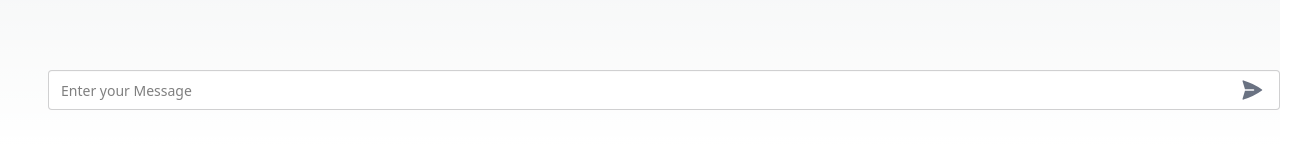
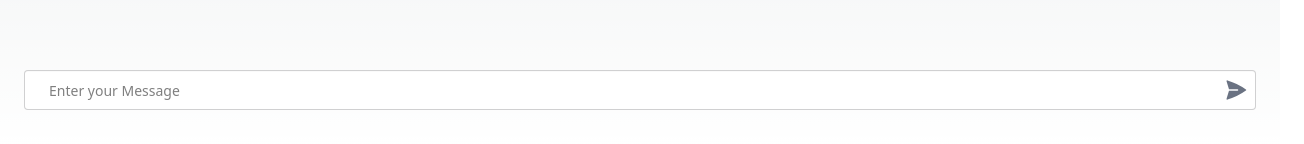
Before and after one commit to Alex62510/NestJs-Groq, a Next.js app: page / in a window 1280 px wide. Shown: the part 653-797 px from the top of the page, 1304 px wide, since content can reach past the window. Built offline with nearby package versions, Linux system fonts and the light colour scheme.

Commit message:
fix padding

```diff
--- a/src/app/globals.css
+++ b/src/app/globals.css
@@ -16,6 +16,11 @@
 }
 
 body {
+  margin: 0;
+  padding: 0;
+  width: 100%;
+  height: 100%;
+  overflow-x: hidden;
   color: rgb(var(--foreground-rgb));
   background: linear-gradient(
           to bottom,
--- a/src/app/page.tsx
+++ b/src/app/page.tsx
@@ -51,7 +51,7 @@ export default function Home() {
   }, [messages]);
 
   return (
-      <div className="h-screen flex items-center justify-center flex-col gap-10 container mx-auto pl-4 pt-6 pr-4">
+      <div className="h-screen flex items-center justify-center flex-col gap-10 container w-full pl-4 pt-6 pr-4">
         <ToastContainer />
         <div className="flex flex-col gap-3 h-[75%] overflow-scroll overflow-x-hidden w-full">
           {messages.map((message, index) => (
@@ -74,10 +74,10 @@ export default function Home() {
                   await handleMessage();
                 }
               }}
-              className="input input-bordered w-full  m-6"
+              className="input input-bordered w-full  px-6"
           />
           <PaperAirplaneIcon
-              className="absolute right-0 top-1/2 transform -translate-y-1/2 w-6 h-6 text-gray-500 hover:text-blue-600 cursor-pointer"
+              className="absolute right-4 top-1/2 transform -translate-y-1/2 w-6 h-6 text-gray-500 hover:text-blue-600 cursor-pointer"
               onClick={async () => await handleMessage()}
           />
         </div>
```
